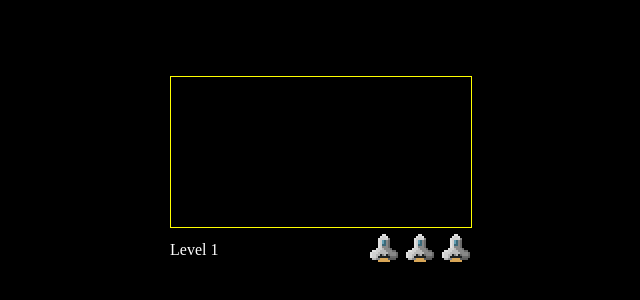
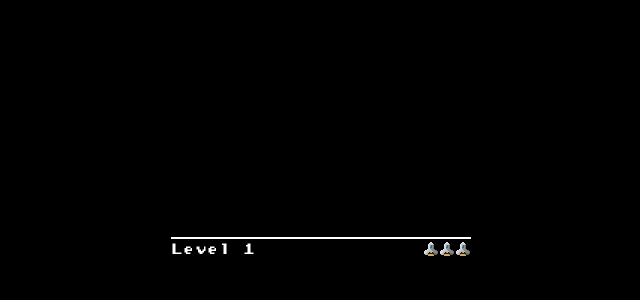
Before and after one commit to sevaaaDev/space-invader, a website built with Vite: page index.html in a window 1280 px wide. Shown: the part 228-528 px from the top of the page, without its empty margins (319-959 px from the left). Built offline with nearby package versions, Linux system fonts and the light colour scheme; what excalibur would draw is missing.

Commit message:
feat: font

```diff
--- a/src/style.css
+++ b/src/style.css
@@ -2,6 +2,11 @@
   padding: 0;
   margin: 0;
   box-sizing: border-box;
+}
+
+@font-face {
+  font-family: "press-start";
+  src: url("../public/PrStart.ttf") format("truetype");
 }
 body {
   background-color: black;
@@ -9,7 +14,18 @@ body {
   padding: 3rem 0;
   display: flex;
   align-items: center;
-  min-height: 100vh;
+  min-height: 100dvh;
+  font-family: "press-start";
+  text-align: center;
+}
+h1 {
+  font-size: 1.5rem;
+}
+p {
+  font-size: 0.75rem;
+}
+canvas {
+  border-bottom: 2px solid white;
 }
 
 .container {
@@ -22,17 +38,18 @@ body {
 .gui {
   z-index: 9999;
 }
-canvas {
-  border: 1px solid yellow;
-}
 .flex {
   display: flex;
   justify-content: space-between;
   align-items: center;
 }
+.health {
+  display: flex;
+}
 img {
-  width: 32px;
-  height: 32px;
+  width: 16px;
+  height: 16px;
+  aspect-ratio: 1;
   image-rendering: pixelated;
 }
 .ui {
@@ -41,6 +58,7 @@ img {
   top: 0;
   color: white;
   display: flex;
+  gap: 1rem;
   flex-direction: column;
   justify-content: center;
   align-items: center;
```
Also changed, not shown: public/PrStart.ttf (added), public/prstartk.ttf (added).
